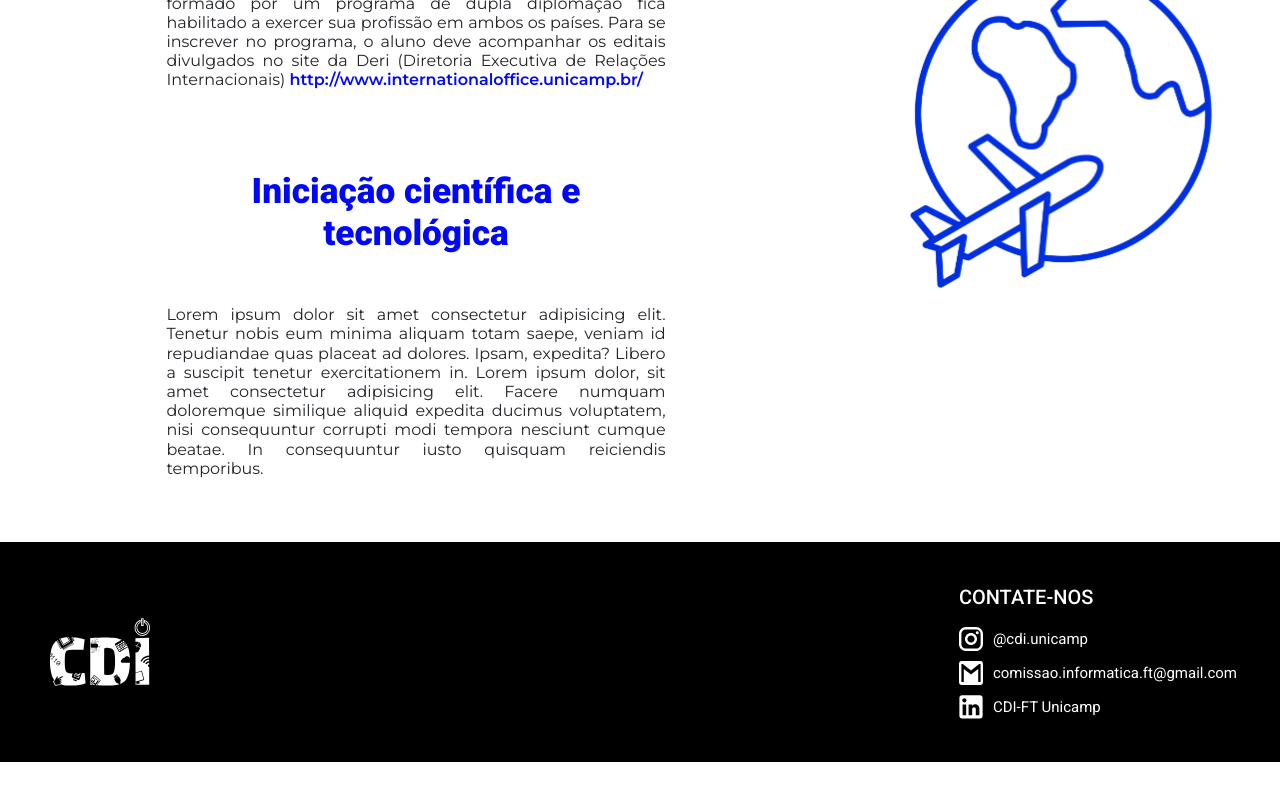
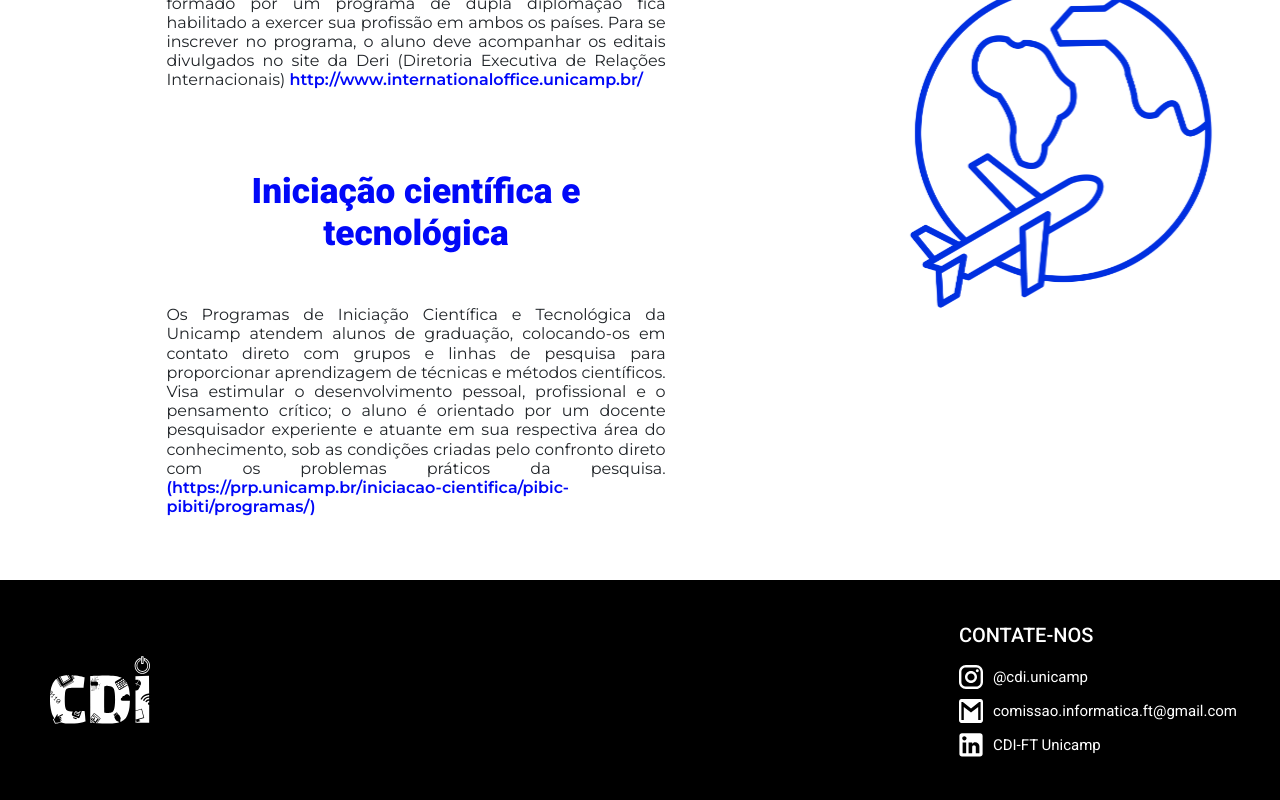
Before and after one commit to gabriellytegon/Site-CDI, a React (Vite) app: page /guiaparaingressantes in a window 1280 px wide. Shown: the part 2452-3252 px from the top of the page. Before the commit the page ends 3214 px from the top, so only its background shows below. Built offline with nearby package versions, Linux system fonts and the light colour scheme; a web font is replaced by a local one.

Commit message:
fix: corrigindo texto da ic/it

```diff
--- a/src/pages/guiaparaingressantes/index.jsx
+++ b/src/pages/guiaparaingressantes/index.jsx
@@ -93,7 +93,12 @@ Para se inscrever no programa, o aluno deve acompanhar os editais divulgados no
                             <h2 className='titles-h2'>Iniciação científica e tecnológica</h2>
                         </div>
                         <div className="iniciacao-content">
-                            <p>Lorem ipsum dolor sit amet consectetur adipisicing elit. Tenetur nobis eum minima aliquam totam saepe, veniam id repudiandae quas placeat ad dolores. Ipsam, expedita? Libero a suscipit tenetur exercitationem in. Lorem ipsum dolor, sit amet consectetur adipisicing elit. Facere numquam doloremque similique aliquid expedita ducimus voluptatem, nisi consequuntur corrupti modi tempora nesciunt cumque beatae. In consequuntur iusto quisquam reiciendis temporibus.</p>
+                            <p>
+                            Os Programas de Iniciação Científica e Tecnológica da Unicamp atendem alunos de graduação, colocando-os em contato direto com grupos e linhas de pesquisa para proporcionar aprendizagem de técnicas e métodos científicos.
+
+Visa estimular o desenvolvimento pessoal, profissional e o pensamento crítico; o aluno é orientado por um docente pesquisador experiente e atuante em sua respectiva área do conhecimento, sob as condições criadas pelo confronto direto com os problemas práticos da pesquisa.
+<a style={{color: '#0108f8', fontWeight: 600}} href="https://prp.unicamp.br/iniciacao-cientifica/pibic-pibiti/programas/">(https://prp.unicamp.br/iniciacao-cientifica/pibic-pibiti/programas/)</a>
+                            </p>
                         </div>
 
                     </div>
```
